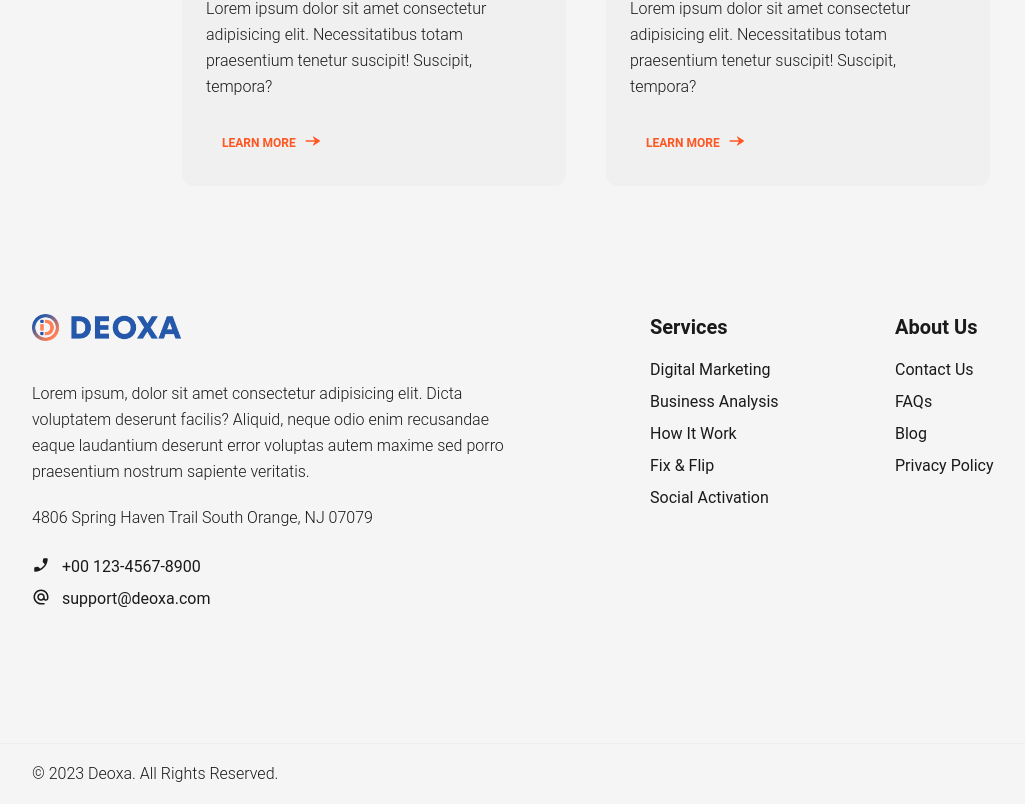
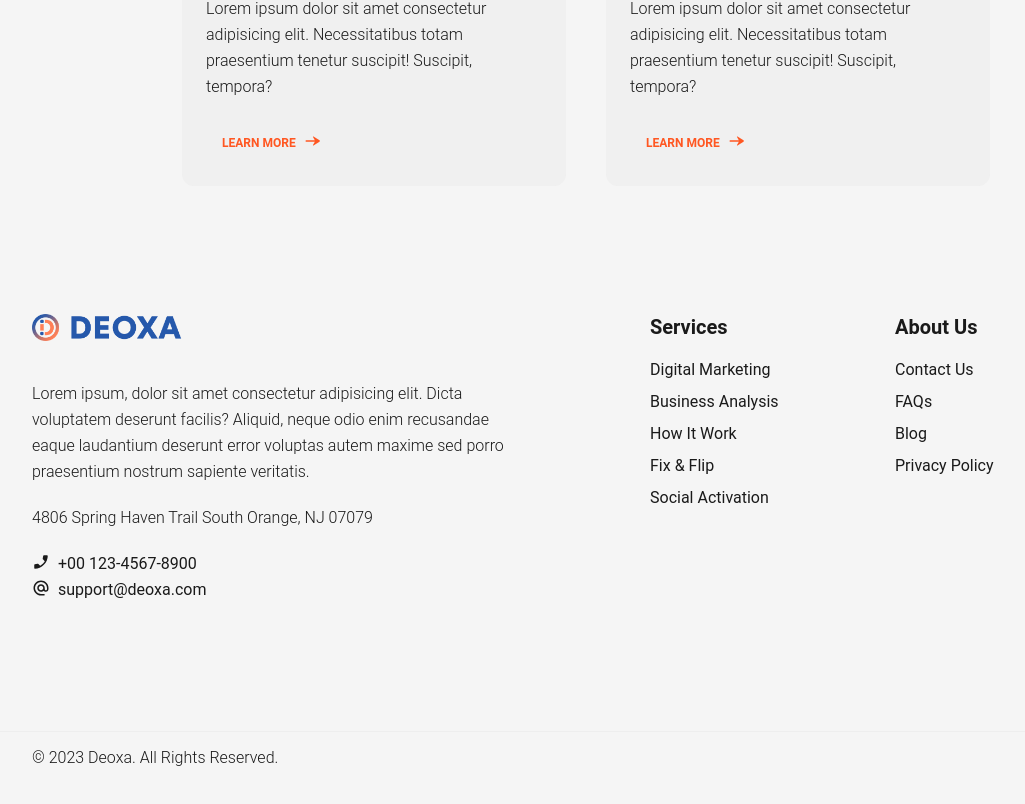
Before and after one commit to fiquell/deoxa, a Next.js app: page / in a window 1280 px wide. Shown: the part 2092-2896 px from the top of the page, without its empty margins (54-1079 px from the left). Built offline with nearby package versions, Linux system fonts and the light colour scheme; some icons are missing.

Commit message:
make code consistent

```diff
--- a/src/components/Footer.tsx
+++ b/src/components/Footer.tsx
@@ -71,7 +71,7 @@ const Footer = () => {
             <Link
               key={text}
               href={url}
-              className="flex items-center gap-3 py-1 transition duration-300 ease-in-out hover:text-primary">
+              className="flex items-center gap-2 py-px transition duration-300 ease-in-out hover:text-primary">
               <Icon icon={icon} className="mb-1 text-lg" />
               {text}
             </Link>
@@ -104,7 +104,7 @@ const Footer = () => {
           <div className="flex items-center gap-1">
             {ICONS.map(({ icon, url }) => (
               <Link key={icon} href={url}>
-                <Button variant="text">
+                <Button variant="text" size="sm">
                   <Icon icon={icon} className="text-xl opacity-80" />
                 </Button>
               </Link>
```
